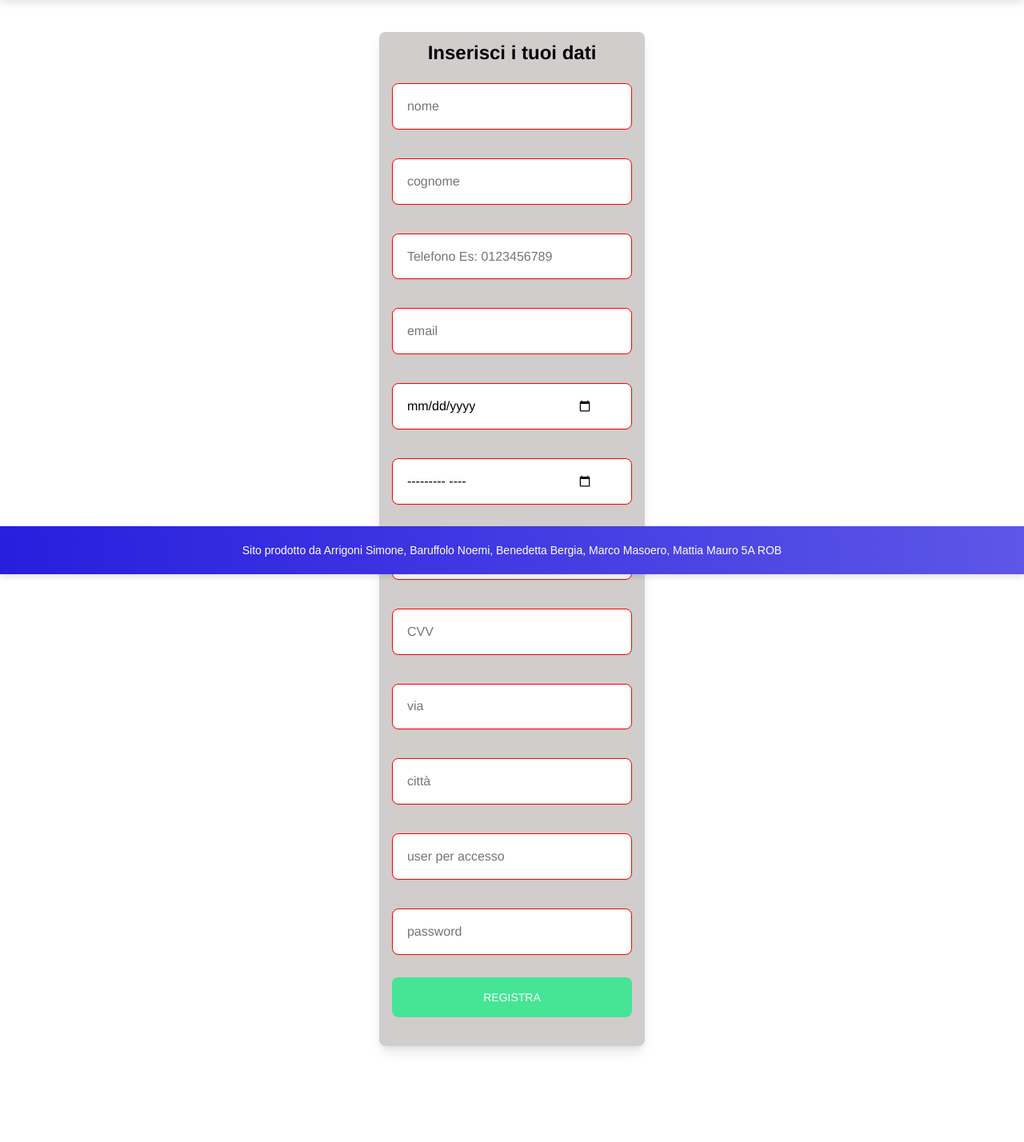
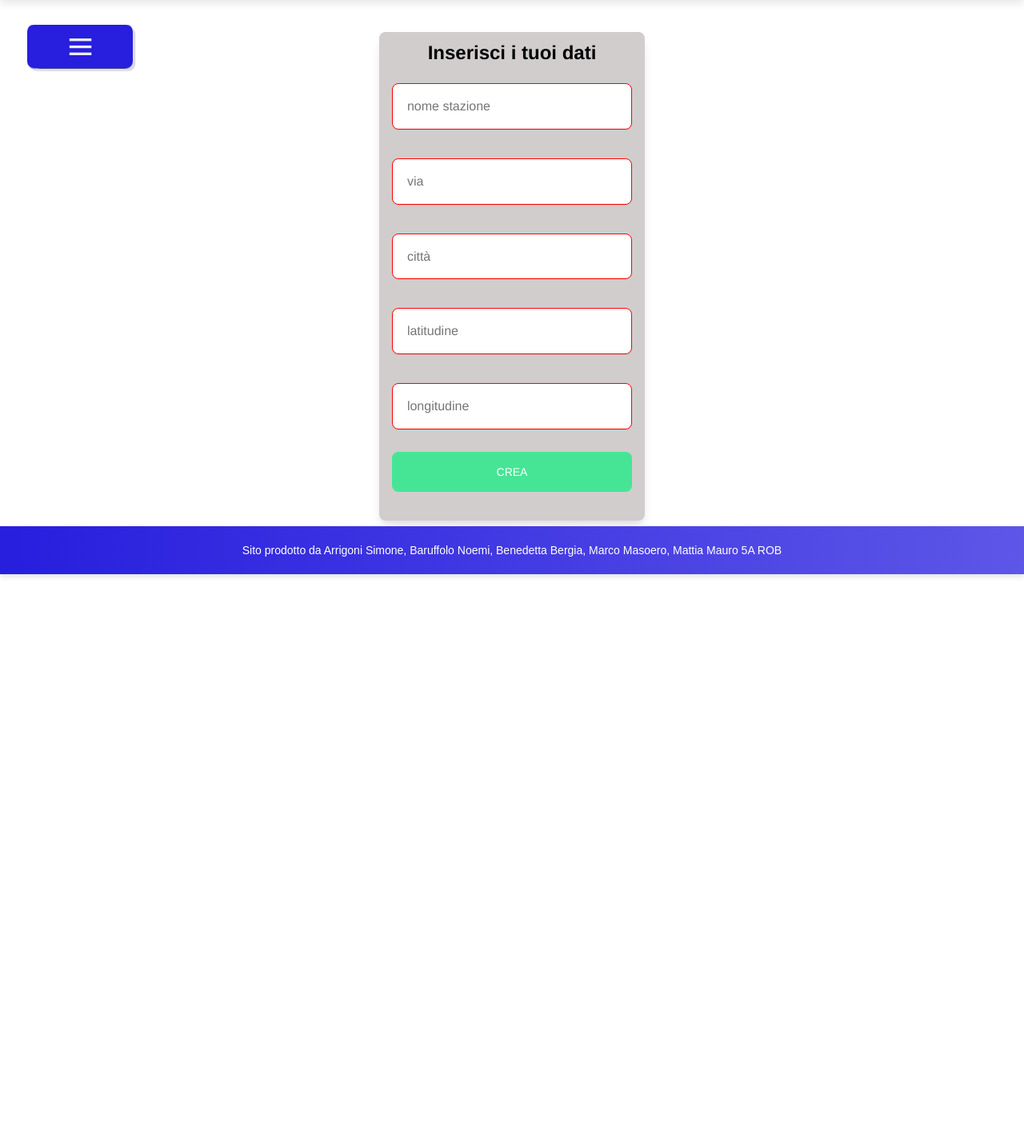
Before and after one commit to marcomasoero/BikeSharing, a PHP site: page /templates/crea_stazione_form.php in a window 1280 px wide. Shown: the part 82-1510 px from the top of the page at 80% size. After the commit the page ends 804 px from the top, so only its background shows below. Run offline with PHP 8.4, Linux system fonts and the light colour scheme.

Commit message:
modifiche header rieservata e creazione aggiungi_bici e crea_stazione

```diff
--- a/bike_sharing/css/style.css
+++ b/bike_sharing/css/style.css
@@ -117,7 +117,7 @@ header h1 {
   margin: 8px 0;
 }
 
-.divlogin input {
+.divlogin input, select {
   background-color: #fff;
   padding: 1.12rem;
   padding-right: 3rem;
@@ -203,10 +203,11 @@ menu {
 }
 
 /* Input validation */
+select,
 input:invalid {
     border-color: red;
 }
-
+select,
 input, input:valid {
     border-color: blue;
 }
@@ -348,7 +349,7 @@ input, input:valid {
 
 .menu {
   position: absolute;
-  top: 190px;
+  top: 115px;/*190*/
   width: 80px;
   height: auto;
   text-align: center;
--- a/bike_sharing/templates/crea_stazione_form.php
+++ b/bike_sharing/templates/crea_stazione_form.php
@@ -1,48 +1,31 @@
 <?php
 include_once("./header.php");
+?>
+
+<?php
+include_once("./menu.php");
 ?>
 
 <div id="central" style="width: 100%; text-align: center;">
     <form method="POST" action="../php/crea_stazione.php" class="formlogin">
         <p class="titolo_dark">Inserisci i tuoi dati</p>
         <div style="margin-top: 20px" class="divlogin">
-            <input type="text" id="nome" name="nome" pattern=".{2,30}" placeholder="nome" required>
+            <input type="text" id="nomeStazione" name="nomeStazione" pattern=".{2,20}" placeholder="nome stazione" required>
         </div>
         <div style="margin-top: 20px" class="divlogin">
-            <input type="text" id="cognome" name="cognome" pattern=".{2,30}" placeholder="cognome"required>
+            <input type="text" id="via" name="via" pattern=".{3,30}" placeholder="via"required>
         </div>
         <div style="margin-top: 20px" class="divlogin">
-            <input type="tel" id="telefono" name="telefono" pattern="[0-9]{10}" required placeholder="Telefono Es: 0123456789">
+            <input type="text" id="citta" name="citta" pattern=".{3,30}" required placeholder="città">
         </div>
         <div style="margin-top: 20px" class="divlogin">
-            <input type="email" id="email" name="mail" pattern="[a-z0-9._%+-]+@[a-z0-9.-]+\.[a-z]{2,}$" maxlength="50" placeholder="email" required>
+            <input type="text" id="latitudine" name="latitudine" pattern="[0-9]{0,2}+\.[0-9]{0,8}" placeholder="latitudine" required>
         </div>
         <div style="margin-top: 20px" class="divlogin">
-            <input type="date" id="data_nascita" name="data_nascita" placeholder="data di nascita" required>
-        </div>
-        <div style="margin-top: 20px" class="divlogin">
-            <input type="month" id="scadenza_carta" name="scadenza_carta" placeholder="scadenza carta" required>
-        </div>
-        <div style="margin-top: 20px" class="divlogin">
-            <input type="text" id="codice_carta" name="codice_carta" pattern="[0-9]{16}" maxlength="16" required placeholder="Numero cartaEs: 1234567812345678">
-        </div>
-        <div style="margin-top: 20px" class="divlogin">
-            <input type="text" id="cvv_carta" name="cvv_carta" pattern="[0-9]{3}" maxlength="3" placeholder="CVV" required>
-        </div>
-        <div style="margin-top: 20px" class="divlogin">
-            <input type="text" id="via" name="via" pattern=".{2,30}" placeholder="via" required>
-        </div>
-        <div style="margin-top: 20px" class="divlogin">
-            <input type="text" id="citta" name="citta" pattern="[A-Za-z\s]{2,30}" placeholder="città" required>
-        </div>
-        <div style="margin-top: 20px" class="divlogin">
-            <input type="text" id="user" name="user" pattern="[a-z]{2,20}" placeholder="user per accesso" required>
-        </div>
-        <div style="margin-top: 20px" class="divlogin">
-            <input type="password" id="psw" name="psw" pattern=".{8,30}" placeholder="password" required>
+            <input type="text" id="longitudine" name="longitudine" pattern="[0-9]{0,2}+\.[0-9]{0,8}" placeholder="longitudine" required>
         </div>
         <div style="margin-top: 20px">
-            <input type="submit" value="Registra" class="buttonform">
+            <input type="submit" value="Crea" class="buttonform">
         </div>
         <div style="margin-top: 20px">
         <?php if (isset($_GET['msg'])){
--- a/bike_sharing/templates/menu.php
+++ b/bike_sharing/templates/menu.php
@@ -6,10 +6,10 @@
     <span class="lines line-3"></span>
   </label>
 
+   <a href="./home_riservata.php" class="menu-item orange">Home<i class="fa fa-star"></i> </a>
    <a href="./crea_stazione_form.php" class="menu-item blue">Crea Stazione<i class="fa fa-anchor"></i> </a>
-   <a href="#" class="menu-item green">Aggiungi Bici<i class="fa fa-coffee"></i> </a>
+   <a href="./aggiungi_bici_form.php" class="menu-item green">Aggiungi Bici<i class="fa fa-coffee"></i> </a>
    <a href="#" class="menu-item purple">Visualizza Corse<i class="fa fa-microphone"></i> </a>
-   <a href="#" class="menu-item orange"> A <i class="fa fa-star"></i> </a>
-   <a href="#" class="menu-item lightblue"> A <i class="fa fa-diamond"></i> </a>
+   <a href="../index.php" class="menu-item lightblue">Visualizza Stazioni<i class="fa fa-diamond"></i> </a>
    <a href="./login.php" class="menu-item red">Log out<i class="fa fa-heart"></i> </a>
 </nav>
```
Also changed, not shown: bike_sharing/php/aggiungi_bici.php (added, +11 -0 lines), bike_sharing/php/crea_stazione.php (+11 -1 lines), bike_sharing/templates/aggiungi_bici_form.php (added, +46 -0 lines), bike_sharing/templates/header_riservata.php (+5 -4 lines).
